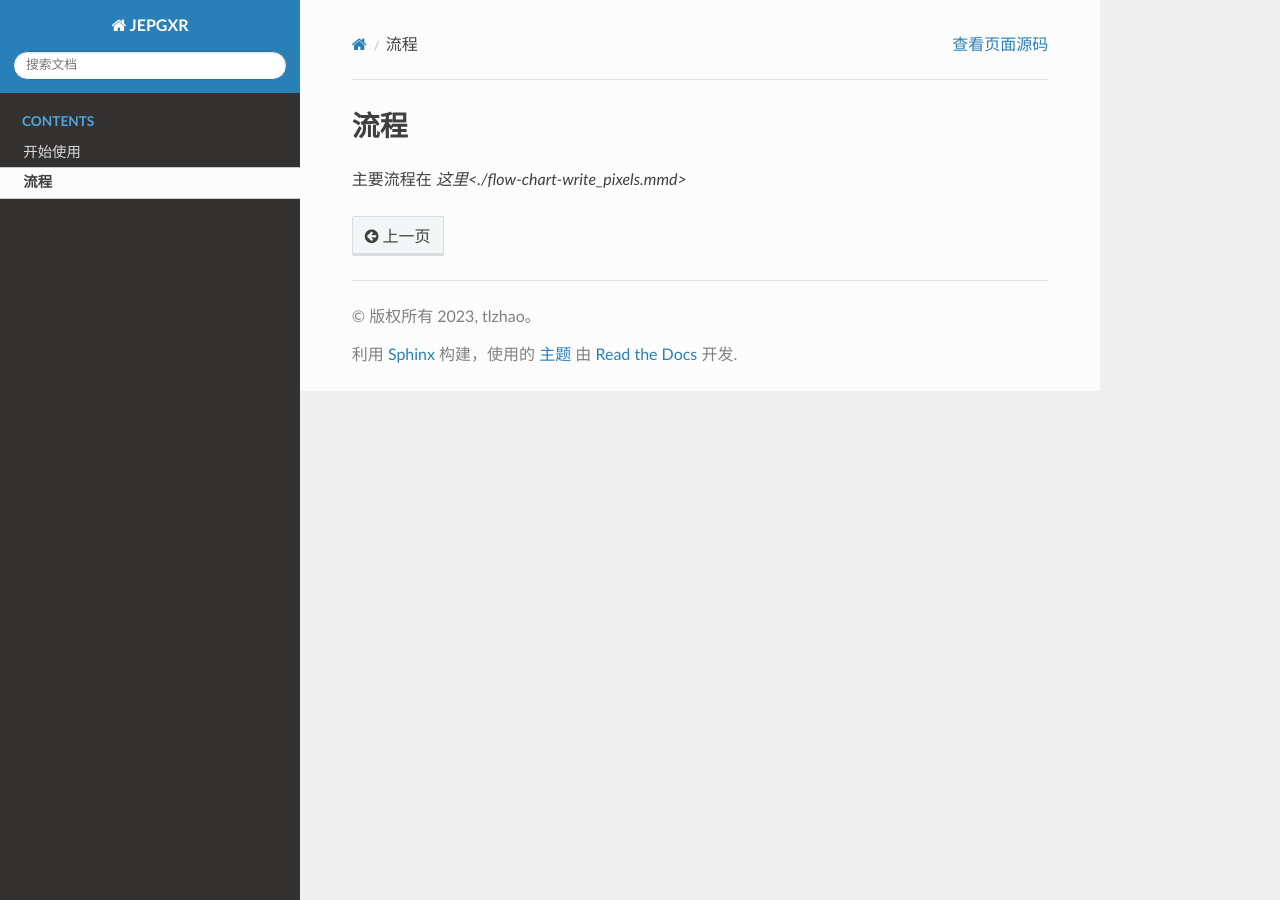
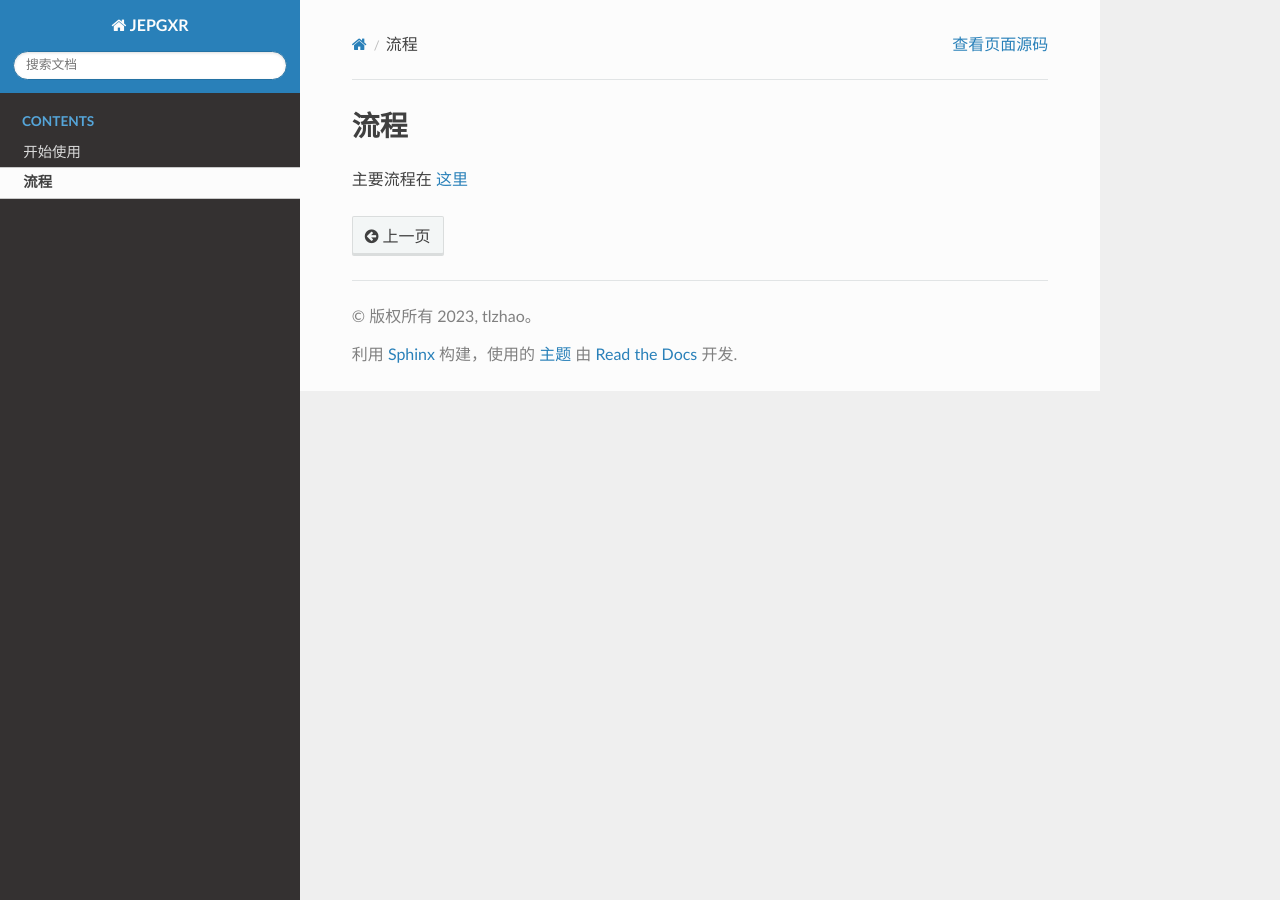
Before and after one commit to tlzhao-casia/JPEGXR, a Sphinx documentation site: the page built from docs/source/source_tree.rst, in a window 1280 px wide. Built offline with Sphinx 7.4.7 and the Read the Docs theme 2.0.0, drawn with Linux system fonts in a browser that asks for light colours.

Commit message:
upload mmd files

```diff
--- a/docs/source/source_tree.rst
+++ b/docs/source/source_tree.rst
@@ -1,4 +1,4 @@
 流程
 =====
 
-主要流程在 `这里<./flow-chart-write_pixels.mmd>`
+主要流程在 `这里 <./flow-chart-write_pixels.mmd>`_
```
Also changed, not shown: 4 other files.
